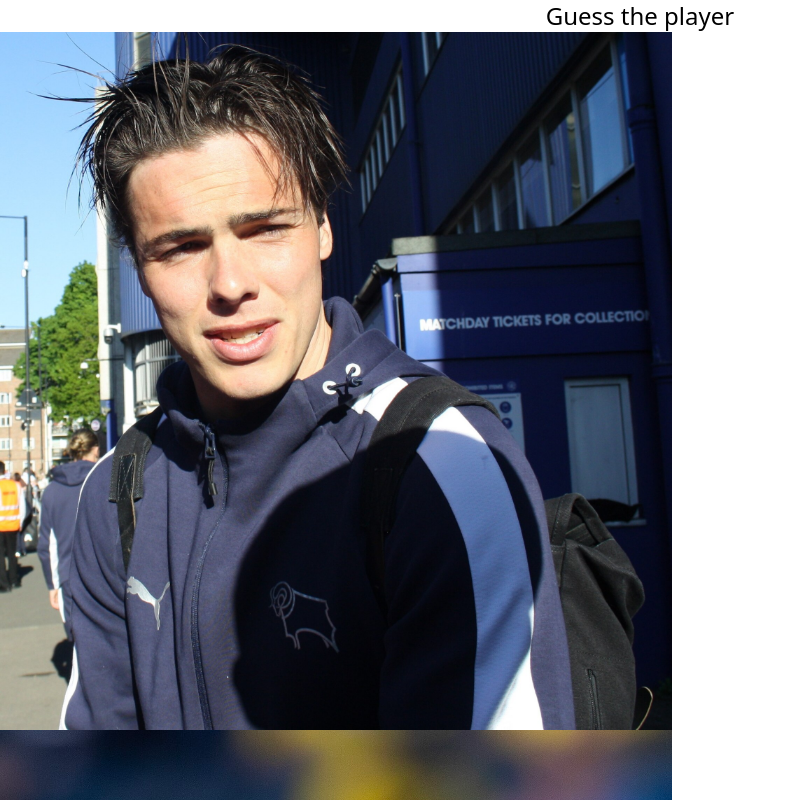
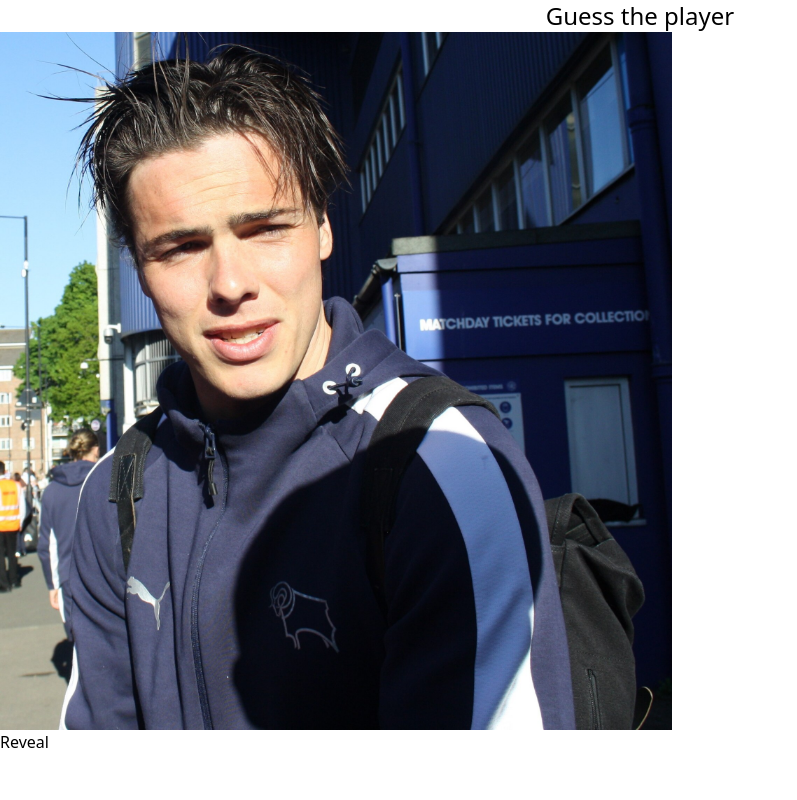
Before and after one commit to oscarojling/guess-the-player, a Next.js app: page / in a window 1280 px wide. Shown: the top 800 px of the page, without its empty margins (0-797 px from the left). Built offline with nearby package versions, Linux system fonts and the light colour scheme.

Commit message:
Reveal works

```diff
--- a/app/page.tsx
+++ b/app/page.tsx
@@ -1,16 +1,11 @@
+import Game from "@/components/Game";
 import Header from "@/components/Header";
-import SelectPlayer from "@/components/SelectPlayer";
-import { players } from "@/data/players";
 
 export default function Home() {
   return (
     <>
       <Header />
-      <div>
-        {players.map((player) => (
-          <SelectPlayer key={player.name} player={player} />
-        ))}
-      </div>
+      <Game />
     </>
   );
 }
--- a/components/Game/index.tsx
+++ b/components/Game/index.tsx
@@ -1,15 +1,27 @@
-import { useState } from "react"
-import { players } from "@/data/players"
-import Flashcard from "../Flashcard"
+"use client";
+
+import { useState } from "react";
+import { players } from "@/data/players";
+import Flashcard from "../Flashcard";
 
 const Game = () => {
-  const [currentindex, setCurrentIndex] = useState<number>(0)
-  const [isShown, setIsShown] = useState<boolean>(false)
-
+  const [currentindex, setCurrentIndex] = useState<number>(0);
+  const [isShown, setIsShown] = useState<boolean>(false);
 
   const handleNext = () => {
-    return (
-      currentindex =
-    )
-  }
-}
+    setCurrentIndex(currentindex + 1);
+    setIsShown(false);
+  };
+  return (
+    <div>
+      <Flashcard
+        player={players[currentindex]}
+        isShown={isShown}
+        onReveal={() => setIsShown(true)}
+      />
+      {isShown && <button onClick={handleNext}>Next</button>}
+    </div>
+  );
+};
+
+export default Game;
```
